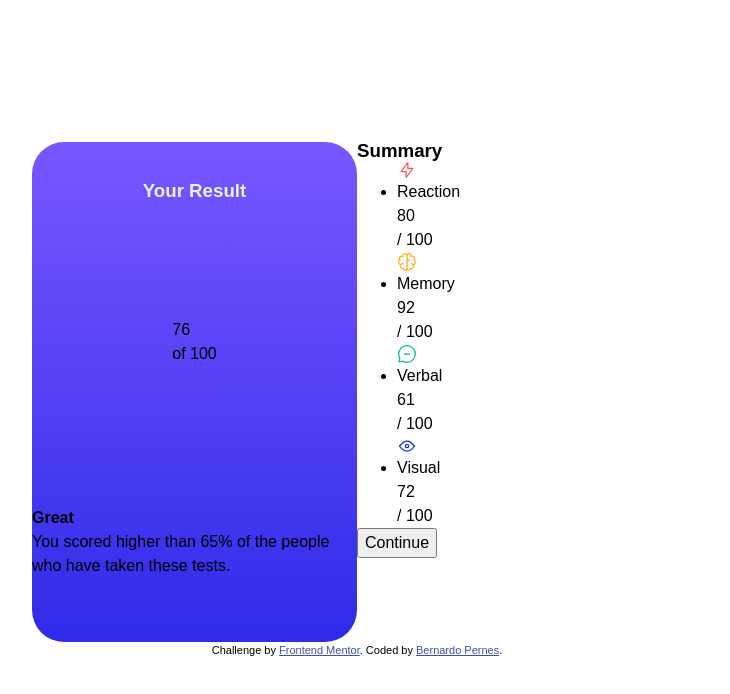
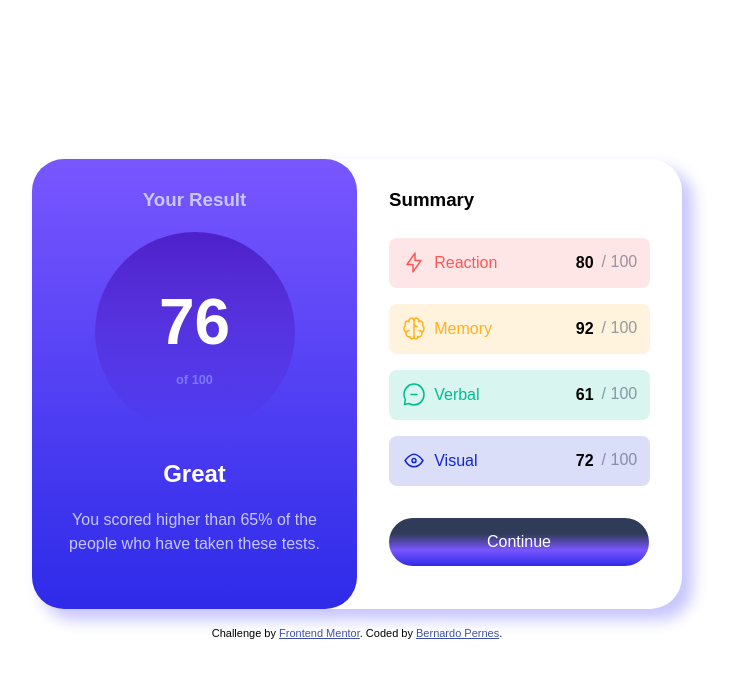
Before and after one commit to BPernes/frontend-mentor, a plain HTML site: page newbie/results-summary-component-main/index.html in a window 1280 px wide. Shown: the whole page, without its empty margins (283-1013 px from the left). Drawn offline with Linux system fonts and the light colour scheme.

Commit message:
feat: summary itens styles

```diff
--- a/newbie/results-summary-component-main/index.css
+++ b/newbie/results-summary-component-main/index.css
@@ -87,29 +87,120 @@ body {
 
 .results {
     display: grid;
+    margin-bottom: 1em;
+    box-shadow: 10px 10px 15px 1px rgba(199,198,255,1);
+    border-radius: 2em;
     grid-template-columns: 1fr 1fr;
     max-width: 650px;
     max-height: 500px;
-    height: 100vh;
+    height: 450px;
 }
 
 .results__summary {
     display: grid;
-    grid-template-rows: 1.5fr 3fr 3fr;
+    grid-template-rows: 1fr 3fr 2.5fr;
     place-content: center;
     background: linear-gradient(var(--clr-gradient-slate), var(--clr-gradient-royal));
     border-radius: 2em;
 }
 
-.summary__title {
-    color: var(--clr-neutral-pale-blue);
+.results__score {
+    padding: 2em;
 }
 
-.summary__title, .summary__score, .summary__description {
+.results__score > h3 {
+    margin-bottom: 1.5em;
+}
+
+.summary__score {
+    background: linear-gradient(var(--clr-gradient-violet), var(--clr-gradient-persian));
+    display: flex;
+    flex-direction: column;
+    place-content: center;
+    align-items: center;
+
+    border-radius: 50%;
+    max-height: 200px;
+    max-width: 200px;
+    height: 200px;
+    width: 200px;
+}
+
+.summary__list {
+    padding: 0;
+}
+
+.summary__item {
+    display: flex;
+    height: 50px;
+    border-radius: 0.5em;
+    margin: 1em 0 1em 0;
+    padding: 0.8em;
+    justify-content: space-between;
+}
+
+.summary__name__container {
+    display: flex;
+}
+
+.summary__count {
+    display: flex;
+}
+
+.summary__score > p {
+    --fs-big: 4em;
+
+    color: var(--clr-neutral-white);
+    font-size: var(--fs-big);
+    font-weight: var(--fw-extra-bold);
+}
+
+.summary__score > span {
+    --fs-caption: 0.8em;
+    --clr-caption: hsl(241, 100%, 77%, 0.77);
+
+    color: var(--clr-caption);
+    font-weight: var(--fw-bold);
+    font-size: var(--fs-caption);
+}
+
+.summary__title {
+    color: var(--clr-neutral-light-lavander);
+    align-self: end;
+    justify-self: center;
+    padding-bottom: 1em;
+}
+
+.summary__score, .summary__description {
     justify-self: center;
     align-self: center;
 }
 
+.summary__description {
+    display: grid;
+    place-content: center;
+    grid-template-rows: 1fr 3fr;
+    height: 100px;
+}
+
+.summary__description > h4, p {
+    justify-self: center;
+    align-self: center;
+}
+
+.summary__description > p {
+    padding: 1em 2em 2em 2em;
+    text-align: center;
+    color: var(--clr-neutral-light-lavander);
+}
+
+.summary__description > h4 {
+    --fs-subtitle: 1.5em;
+
+    font-size: var(--fs-subtitle);
+    font-weight: var(--fw-bold);
+    color: var(--clr-neutral-white);
+}
 
 .attribution {
     font-size: 11px; text-align: center;
@@ -117,3 +208,66 @@ body {
 .attribution a {
     color: hsl(228, 45%, 44%);
 }
+
+#reaction {
+    background-color: hsl(0, 100%, 67%, 0.15);;
+}
+
+#memory {
+    background-color: hsl(39, 100%, 56%, 0.15);
+}
+
+#verbal {
+    background-color: hsl(166, 100%, 37%, 0.15);
+}
+
+#visual {
+    background-color: hsl(234, 85%, 45%, 0.15);
+}
+
+#reaction > .summary__name__container > p {
+    color: var(--clr-primary-red);
+}
+
+#memory > .summary__name__container > p {
+    color: var(--clr-primary-orange);
+}
+
+#verbal > .summary__name__container > p {
+    color: var(--clr-primary-green);
+}
+
+#visual > .summary__name__container > p {
+    color: var(--clr-primary-cobalt);
+}
+
+.summary__name__container > img {
+    margin-right: 0.5em;
+}
+
+.summary__count > p {
+    font-weight: var(--fw-bold);
+    margin-right: 0.5em;
+}
+
+.summary__count > span {
+    color: hsl(224, 30%, 27%, 0.50);
+}
+
+.continue {
+    cursor: pointer;
+    max-width: 260px;
+    width: 100%;
+    height: 3em;
+    margin-top: 1em;
+    border-radius: 24px;
+    border-style: none;
+    color: white;
+    /* background-color: black; */
+    transition: 0.3s ease-in;
+    background-image: linear-gradient(var(--clr-neutral-dark-grey), var(--clr-neutral-dark-grey), var(--clr-gradient-slate), var(--clr-gradient-royal));
+}
+
+.continue:hover {
+    background-color: var(--clr-primary-cobalt);
+}
```
